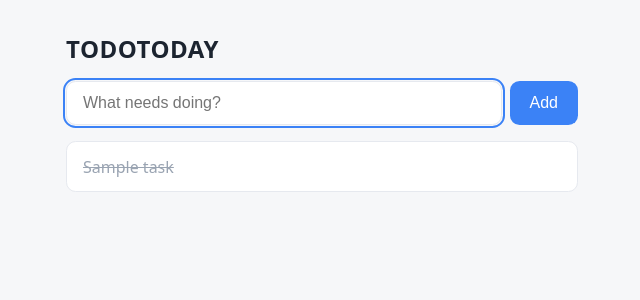
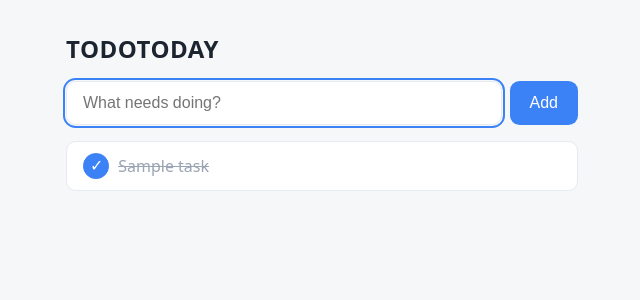
Before and after one commit to enchi-ko/todotoday, a Flask app: page / in a window 1280 px wide. Shown: the top 300 px of the page, without its empty margins (318-958 px from the left). Run offline with Flask 3, Linux system fonts and the light colour scheme; tables that the repository leaves empty hold one stand-in row (values such as "Sample post").

Commit message:
gse(sprint-01/feat): mark a task as done (and undo)
Sprint: 1
Task: TASK-002
Traces: [REQ-003]

```diff
--- a/app.py
+++ b/app.py
@@ -69,6 +69,13 @@ def create_app(db_path: str | None = None) -> Flask:
             db.commit()
         return redirect(url_for("index"))
 
+    @app.route("/toggle/<int:task_id>", methods=["POST"])
+    def toggle(task_id: int):
+        db = get_db()
+        db.execute("UPDATE tasks SET done = 1 - done WHERE id = ?", (task_id,))
+        db.commit()
+        return redirect(url_for("index"))
+
     return app
 
 
--- a/static/style.css
+++ b/static/style.css
@@ -74,11 +74,34 @@ h1 {
 }
 
 .task {
-  padding: 0.85rem 1rem;
+  display: flex;
+  align-items: center;
+  gap: 0.6rem;
+  padding: 0.7rem 1rem;
   border-bottom: 1px solid var(--border);
 }
 
 .task:last-child { border-bottom: none; }
+
+.toggle { display: flex; margin: 0; }
+
+.check {
+  width: 1.6rem;
+  height: 1.6rem;
+  font-size: 1rem;
+  line-height: 1;
+  border: 1px solid var(--border);
+  border-radius: 50%;
+  background: var(--card);
+  color: var(--muted);
+  cursor: pointer;
+}
+
+.task.done .check {
+  background: var(--accent);
+  border-color: var(--accent);
+  color: #fff;
+}
 
 .task.done .title {
   text-decoration: line-through;
--- a/templates/index.html
+++ b/templates/index.html
@@ -19,6 +19,13 @@
     <ul class="tasks">
       {% for task in tasks %}
       <li class="task{% if task['done'] %} done{% endif %}">
+        <form action="{{ url_for('toggle', task_id=task['id']) }}" method="post" class="toggle">
+          <button type="submit" class="check"
+                  aria-pressed="{{ 'true' if task['done'] else 'false' }}"
+                  aria-label="{{ 'Mark as not done' if task['done'] else 'Mark as done' }}">
+            {{ '✓' if task['done'] else '○' }}
+          </button>
+        </form>
         <span class="title">{{ task['title'] }}</span>
       </li>
       {% else %}
```
Also changed, not shown: tests/test_app.py (+26 -0 lines).
